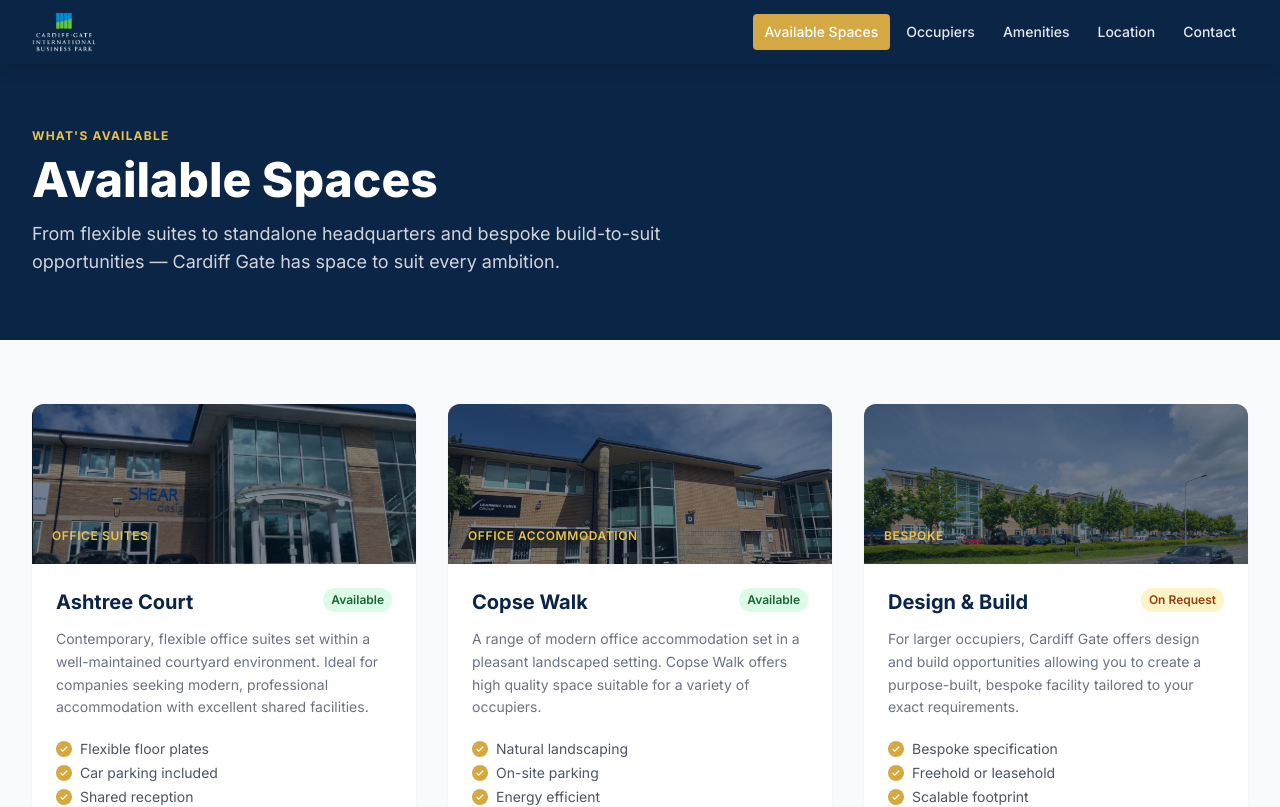
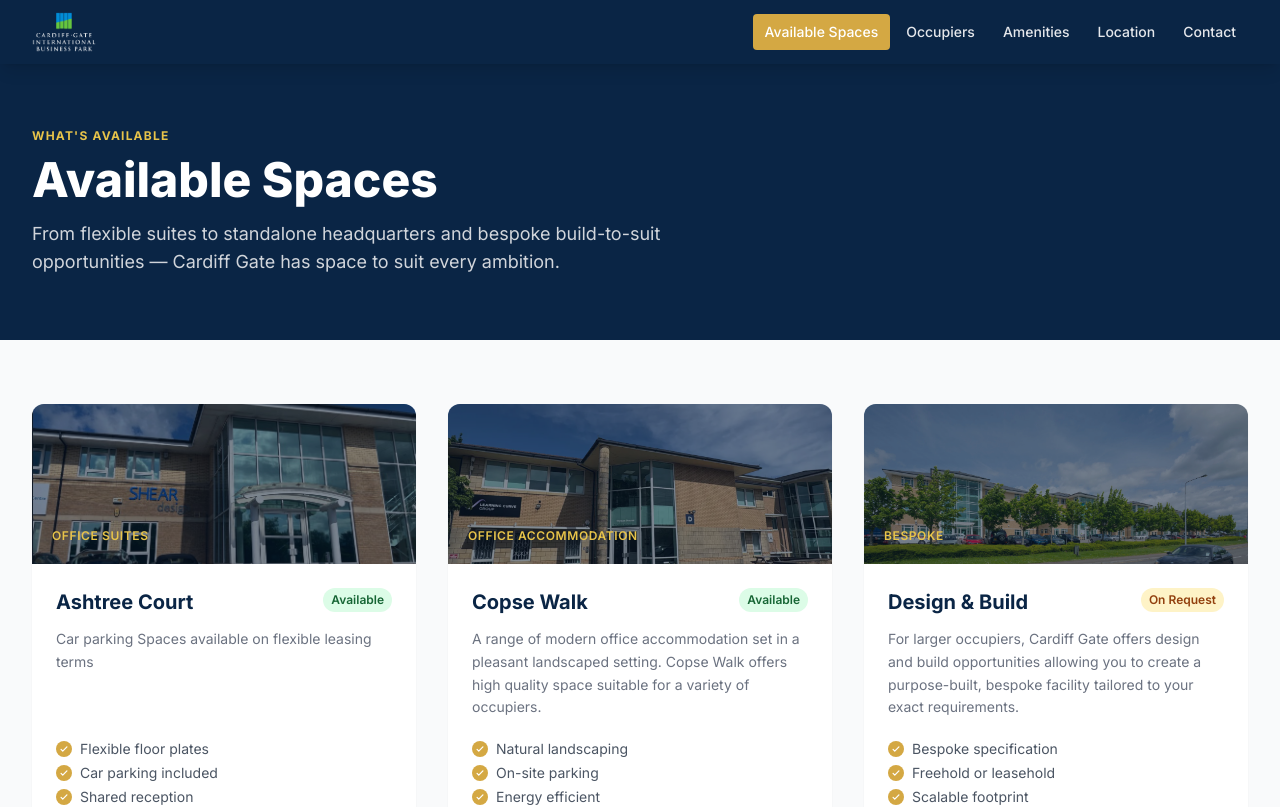
Before and after one commit to danielcridland96/cardiffgate-website, a Next.js app: page /spaces in a window 1280 px wide. Shown: the top 807 px of the page. Built offline with nearby package versions, Linux system fonts and the light colour scheme.

Commit message:
Update Ashtree Court description to car parking text
Co-Authored-By: Claude Sonnet 5.5 <noreply@anthropic.com>
Claude-Session: https://claude.ai/code/session_01F78sdPXEndefLX7csrZeEq

```diff
--- a/app/spaces/page.tsx
+++ b/app/spaces/page.tsx
@@ -14,7 +14,7 @@ const spaces = [
     status: 'Available',
     image: '/ashtree-court.jpg',
     description:
-      'Contemporary, flexible office suites set within a well-maintained courtyard environment. Ideal for companies seeking modern, professional accommodation with excellent shared facilities.',
+      'Car parking Spaces available on flexible leasing terms',
     features: ['Flexible floor plates', 'Car parking included', 'Shared reception', 'Meeting rooms available'],
   },
   {
```
